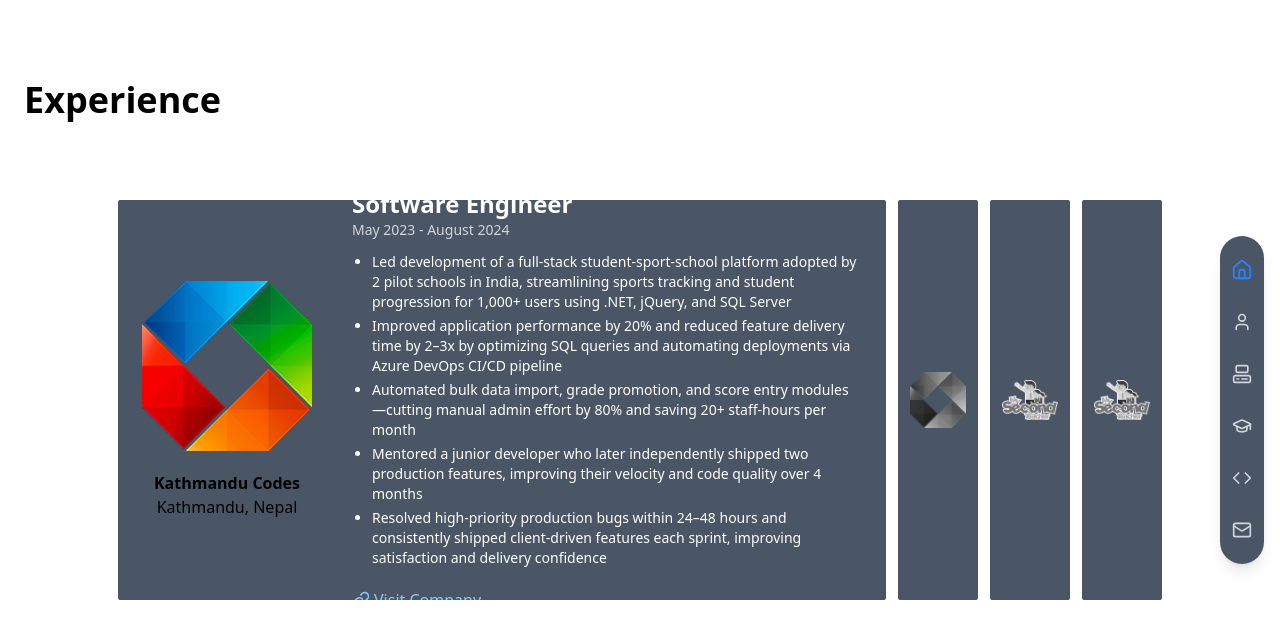
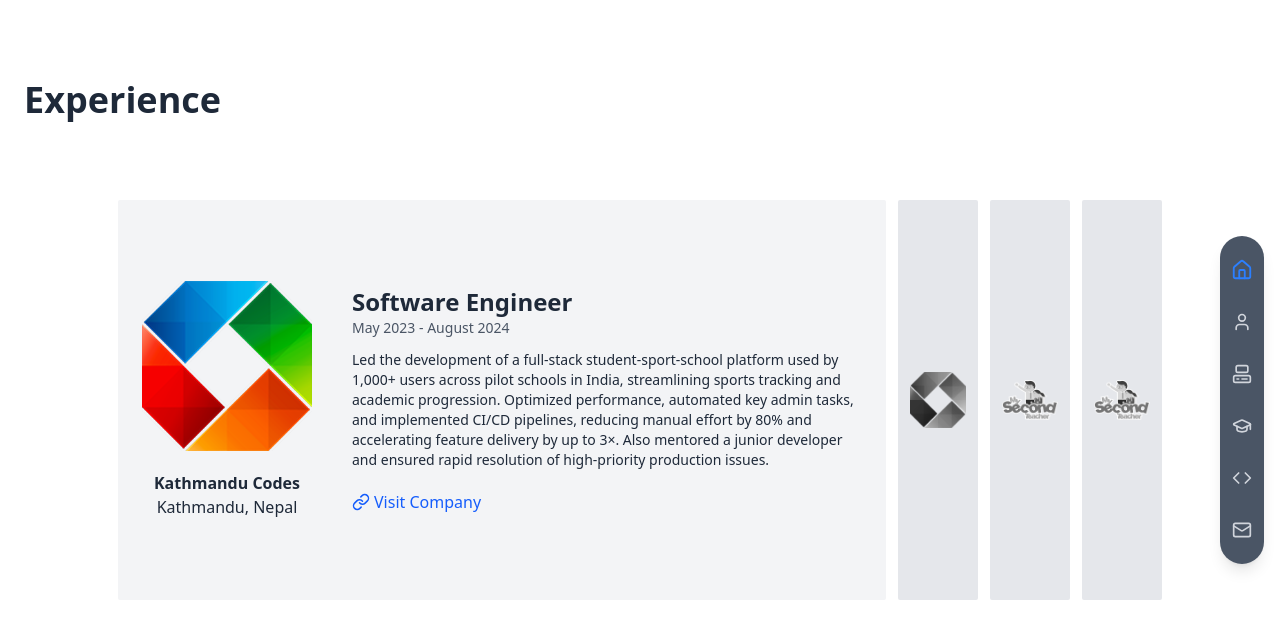
Before and after one commit to krischald-21/Portfolio, a Next.js app: page / in a window 1280 px wide. Both pictures are taken after a click on the element 502 px from the left and 2016 px from the top of the page. Shown: the part 1616-2254 px from the top of the page. Built offline with nearby package versions, Linux system fonts and the light colour scheme.

Commit message:
fix light and dark themes

```diff
--- a/components/Experience.tsx
+++ b/components/Experience.tsx
@@ -13,11 +13,7 @@ const experience = [
         company: "Kathmandu Codes",
         location: "Kathmandu, Nepal",
         description: [
-            "Led development of a full-stack student-sport-school platform adopted by 2 pilot schools in India, streamlining sports tracking and student progression for 1,000+ users using .NET, jQuery, and SQL Server",
-            "Improved application performance by 20% and reduced feature delivery time by 2–3x by optimizing SQL queries and automating deployments via Azure DevOps CI/CD pipeline",
-            "Automated bulk data import, grade promotion, and score entry modules—cutting manual admin effort by 80% and saving 20+ staff-hours per month",
-            "Mentored a junior developer who later independently shipped two production features, improving their velocity and code quality over 4 months",
-            "Resolved high-priority production bugs within 24–48 hours and consistently shipped client-driven features each sprint, improving satisfaction and delivery confidence"
+            "Led the development of a full-stack student-sport-school platform used by 1,000+ users across pilot schools in India, streamlining sports tracking and academic progression. Optimized performance, automated key admin tasks, and implemented CI/CD pipelines, reducing manual effort by 80% and accelerating feature delivery by up to 3×. Also mentored a junior developer and ensured rapid resolution of high-priority production issues."
         ],
         start: "May 2023",
         end: "August 2024",
@@ -29,10 +25,7 @@ const experience = [
         company: "Kathmandu Codes",
         location: "Kathmandu, Nepal",
         description: [
-            "Delivered a full-stack community dashboard for TearFund Nepal within 4 months, enabling the NGO to visualize post-earthquake development efforts across 50+ rural communities",
-            "Built and deployed REST APIs using .NET Framework, dynamic ReactJS frontend components, and complex SQL queries to provide real-time insights across sectors like Disaster Risk Reduction (DRR) and health",
-            "Led a critical sprint as scrum master, achieving 200% of sprint goals in just 3 days by coordinating task breakdown, team velocity tracking, and daily standups",
-            "Integrated LeafletJS maps to visualize live geographic data across 100+ project sites; deployed via CI/CD pipelines using Azure DevOps and GitHub for agile collaboration"
+            "Delivered a full-stack community dashboard for TearFund Nepal in just 4 months, enabling real-time visualization of development efforts across 50+ rural communities. Built REST APIs, dynamic ReactJS components, and integrated geographic data using LeafletJS maps. Also led a high-impact sprint as scrum master, achieving 200% of sprint goals while ensuring smooth CI/CD deployment via Azure DevOps and GitHub."
         ],
         start: "September 2022",
         end: "January 2023",
@@ -44,8 +37,7 @@ const experience = [
         company: "MySecondTeacher",
         location: "Kathmandu, Nepal",
         description: [
-            "Annotated 50+ video lessons to contain pop-up quizzes and report generation on an integrated video platform",
-            "Tested 100+ testpapers, e-books and question banks to ensure the highest quality of content"
+            "Enhanced an interactive video learning platform by annotating 50+ lessons with embedded quizzes and automated reporting features. Ensured high content quality by testing over 100 test papers, e-books, and question banks for accuracy and consistency."
         ],
         start: "June 2022",
         end: "September 2022",
@@ -75,7 +67,7 @@ export default function Experience() {
 
     return (
         <AnimatedSection>
-            <main className="min-h-screen px-6 py-24 max-w-7xl mx-auto">
+            <main className="min-h-screen px-6 py-24 max-w-7xl mx-auto text-gray-800 dark:text-gray-100">
                 <motion.h1
                     initial={{ opacity: 0, y: 30 }}
                     animate={{ opacity: 1, y: 0 }}
@@ -96,7 +88,7 @@ export default function Experience() {
                                 whileInView={{ opacity: 1, y: 0 }}
                                 transition={{ duration: 0.75, delay: index * 0.2 }}
                                 onClick={() => toggleIndex(index)}
-                                className={`group min-h-[25rem] max-h-[25rem] bg-gray-600 rounded-xs flex gap-10 p-3 items-center duration-500 transition-all ease-in-out ${isActive ? "w-[48rem] px-6 cursor-default" : "w-20 cursor-pointer"
+                                className={`group min-h-[25rem] max-h-[25rem]  hover:bg-gray-100 hover:dark:bg-gray-900 rounded-xs flex gap-10 p-3 items-center duration-500 transition-all ease-in-out ${isActive ? "w-[48rem] bg-gray-100 dark:bg-gray-900 px-6 cursor-default" : "w-20 cursor-pointer dark:bg-gray-600 bg-gray-200"
                                     }`}
                             >
                                 {/* Image + Title Block */}
@@ -119,22 +111,22 @@ export default function Experience() {
 
                                 {/* Expanded Content */}
                                 {isActive && (
-                                    <div className="flex flex-3/4 flex-col justify-start gap-3 text-white max-w-xl">
+                                    <div className="flex flex-3/4 flex-col justify-start gap-3 dark:text-white max-w-xl">
                                         <div>
                                             <h1 className="text-2xl font-bold">{exp.title}</h1>
-                                            <p className="text-sm text-gray-300">{exp.start} - {exp.end}</p>
+                                            <p className="text-sm dark:text-gray-300 text-gray-600">{exp.start} - {exp.end}</p>
                                         </div>
-                                        <ul className="list-disc ml-5 space-y-1 text-sm">
+                                        <div className=" text-sm">
                                             {exp.description.map((des, id) => (
-                                                <li key={id}>{des}</li>
+                                                <p key={id}>{des}</p>
                                             ))}
-                                        </ul>
+                                        </div>
                                         <div className="mt-2">
                                             <a
                                                 href={exp.url}
                                                 target="_blank"
                                                 rel="noopener noreferrer"
-                                                className="text-blue-300 hover:underline flex items-center gap-1"
+                                                className="text-blue-600 dark:text-blue-300 hover:underline flex items-center gap-1"
                                             >
                                                 <LinkIcon size={18} /> Visit Company
                                             </a>
```
